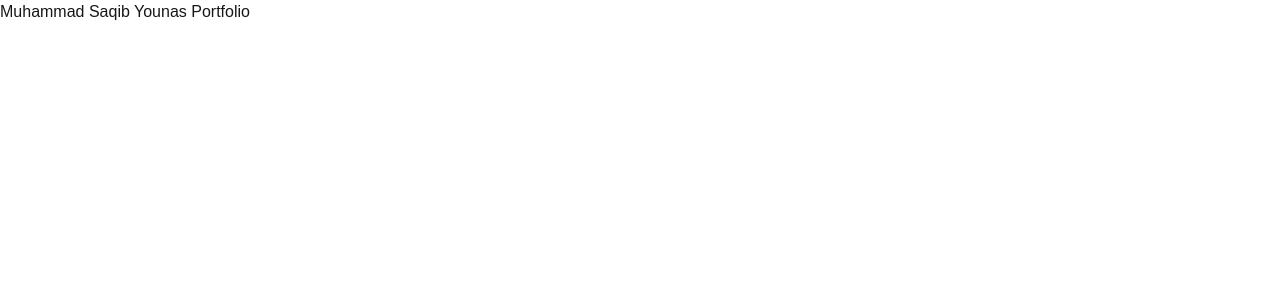
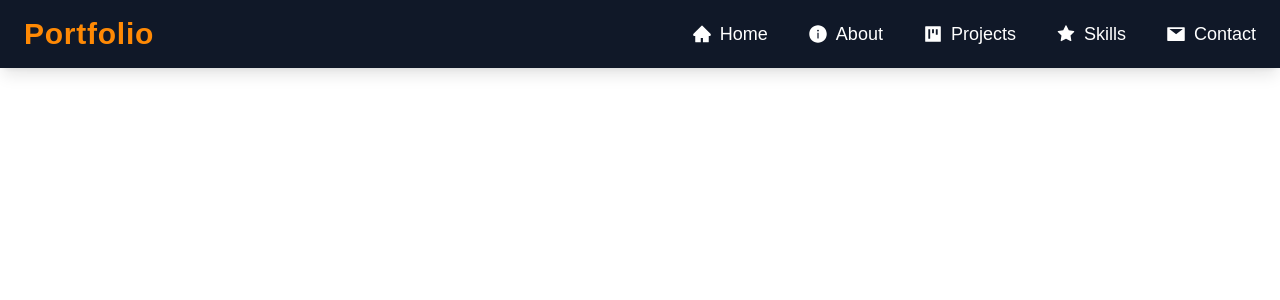
Before and after one commit to SaqibYounas/Portfolio.github.io, a Next.js app: page / in a window 1280 px wide. Shown: the top 300 px of the page. Built offline with nearby package versions, Linux system fonts and the light colour scheme.

Commit message:
Add Header

```diff
--- a/package.json
+++ b/package.json
@@ -9,9 +9,11 @@
     "lint": "eslint"
   },
   "dependencies": {
+    "lucide-react": "^0.545.0",
     "next": "15.5.4",
     "react": "19.1.0",
-    "react-dom": "19.1.0"
+    "react-dom": "19.1.0",
+    "react-icons": "^5.5.0"
   },
   "devDependencies": {
     "@eslint/eslintrc": "^3",
--- a/src/app/Home/page.tsx
+++ b/src/app/Home/page.tsx
@@ -3,7 +3,7 @@ import React from "react";
 const Home: React.FC = () => {
   return (
     <>
-      <h1>Muhammad Saqib Younas Portfolio</h1>
+      <h1>Home</h1>
     </>
   );
 };
--- /dev/null
+++ b/src/app/components/Header.tsx
@@ -0,0 +1,86 @@
+"use client";
+import React, { useState } from "react";
+import Link from "next/link";
+import {
+  AiFillHome,
+  AiFillInfoCircle,
+  AiFillProject,
+  AiFillStar,
+  AiFillMail,
+  AiOutlineMenu,
+  AiOutlineClose,
+} from "react-icons/ai";
+
+const Header: React.FC = () => {
+  const [isOpen, setIsOpen] = useState(false);
+
+  // Navigation items with filled icons
+  const navItems = [
+    { name: "Home", href: "#home", icon: <AiFillHome size={20} /> },
+    { name: "About", href: "#about", icon: <AiFillInfoCircle size={20} /> },
+    { name: "Projects", href: "#projects", icon: <AiFillProject size={20} /> },
+    { name: "Skills", href: "#skills", icon: <AiFillStar size={20} /> },
+    { name: "Contact", href: "#contact", icon: <AiFillMail size={20} /> },
+  ];
+
+  return (
+    <header className="bg-gray-900 text-white fixed top-0 left-0 w-full shadow-lg z-50 transition-all duration-300">
+      <div className="container mx-auto flex justify-between items-center py-4 px-6">
+        {/* Logo */}
+        <h1 className="text-2xl md:text-3xl font-bold tracking-wide text-orange-400">
+          <Link href="/">Portfolio</Link>
+        </h1>
+
+        {/* Desktop Navigation */}
+        <nav className="hidden md:block">
+          <ul className="flex space-x-10 text-lg font-medium">
+            {navItems.map((item) => (
+              <li key={item.name}>
+                <Link
+                  href={item.href}
+                  className="flex items-center space-x-2 hover:text-orange-400 transition-colors duration-300"
+                >
+                  <span>{item.icon}</span>
+                  <span>{item.name}</span>
+                </Link>
+              </li>
+            ))}
+          </ul>
+        </nav>
+
+        {/* Mobile Menu Button */}
+        <button
+          onClick={() => setIsOpen(!isOpen)}
+          className="md:hidden focus:outline-none text-orange-400 hover:text-white transition-all duration-300"
+          aria-label="Toggle menu"
+        >
+          {isOpen ? <AiOutlineClose size={28} /> : <AiOutlineMenu size={28} />}
+        </button>
+      </div>
+
+      {/* Mobile Dropdown Menu */}
+      <div
+        className={`md:hidden fixed top-16 right-0 w-48 bg-gray-900 shadow-lg border-l border-gray-700 rounded-l-lg transition-transform duration-500 ease-in-out ${isOpen ? "translate-x-0 opacity-100" : "translate-x-full opacity-0"
+          }`}
+      >
+        <ul className="flex flex-col py-3 space-y-2 text-sm font-medium">
+          {navItems.map((item) => (
+            <li key={item.name}>
+              <Link
+                href={item.href}
+                className="flex items-center gap-3 px-5 py-2 hover:bg-gray-800 hover:text-orange-400 transition-all duration-300"
+                onClick={() => setIsOpen(false)}
+              >
+                <span className="text-lg">{item.icon}</span>
+                <span className="uppercase tracking-wide">{item.name}</span>
+              </Link>
+            </li>
+          ))}
+        </ul>
+      </div>
+
+    </header>
+  );
+};
+
+export default Header;
--- a/src/app/page.js
+++ b/src/app/page.js
@@ -1,8 +1,9 @@
 import Image from "next/image";
-
+import Header from "./components/Header";
 export default function Home() {
   return (
     <>
+    <Header/>
     <h1>Muhammad Saqib Younas Portfolio</h1>
     </>
   );
```
Also changed, not shown: tsconfig.json (+13 -16 lines), public/jeremy-bishop-G9i_plbfDgk-unsplash.jpg (added), src/app/components/Header.ts (deleted), 1 other file (tests, documents, lock files or other folders).
